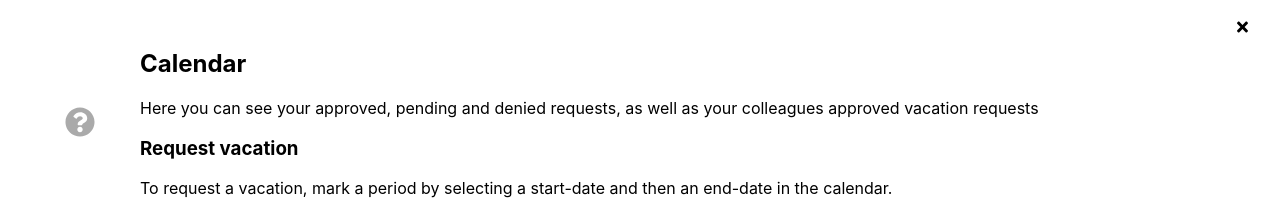
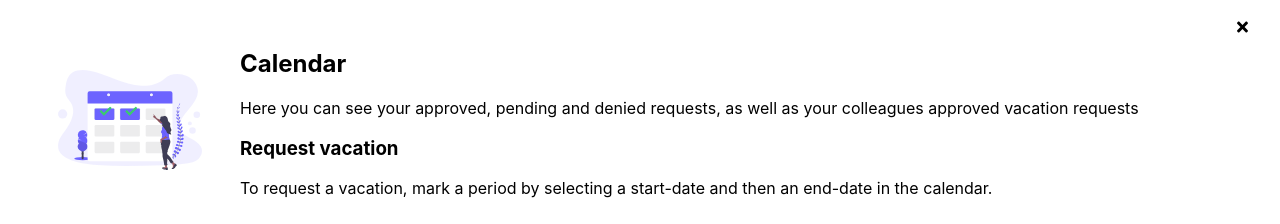
Before and after one commit to Misaoo/TidsbankenFE, a React (Create React App) app: page /dashboard in a window 1280 px wide. Shown: the part 121-345 px from the top of the page. Built offline with nearby package versions, Linux system fonts and the light colour scheme; no server answers; sample sign-in values are in the browser's storage.

Commit message:
Add image to the calendar help..

```diff
--- a/src/components/common/infobox/Infobox.tsx
+++ b/src/components/common/infobox/Infobox.tsx
@@ -26,7 +26,7 @@ const Infobox = (props: any) => {
             </div>
             <div className={styles.contentContainer}>
                 <div className={styles.boxIcon}>
-                    <FontAwesomeIcon icon={props.icon} size="2x" />
+                    {props.image}
                 </div>
                 <div className={styles.content}>
                     {props.children}
--- a/src/components/dashboard/calendar/Calendar.tsx
+++ b/src/components/dashboard/calendar/Calendar.tsx
@@ -10,6 +10,8 @@ import API from '../../../api/API';
 import { addMonths, subMonths } from 'date-fns';
 import { daysBetween, normalizeInterval } from './calendarUtils';
 import CalendarAdmin from './CalendarAdmin';
+import bookingpicture from '../../../pic/undraw_booking_33fn.svg';
+
 
 const Calendar = (props: any) => {
 
@@ -186,7 +188,7 @@ const Calendar = (props: any) => {
                     currentDate={currentDate}
                     selectedDate={selectedDate}
                 />
-                <Infobox className={styles.helpInfo} infoboxId="calendarHelpInfo" icon="question-circle">
+                <Infobox className={styles.helpInfo} infoboxId="calendarHelpInfo" image={<img src={bookingpicture} alt="Booking image" height="100px" />}>
                     <h2>Calendar</h2>
                     <p>Here you can see your approved, pending and denied requests, as well as your colleagues approved vacation requests</p>
                     <h3>Request vacation</h3>
--- a/src/css/Infobox.module.css
+++ b/src/css/Infobox.module.css
@@ -27,7 +27,7 @@
 .contentContainer {
     display: grid;
     grid-template-areas: "boxIcon cont";
-    grid-template-columns: 100px 1fr;
+    grid-template-columns: 200px 1fr;
 }
 
 .boxIcon {
```
Also changed, not shown: src/pic/undraw_booking_33fn.svg (added).
